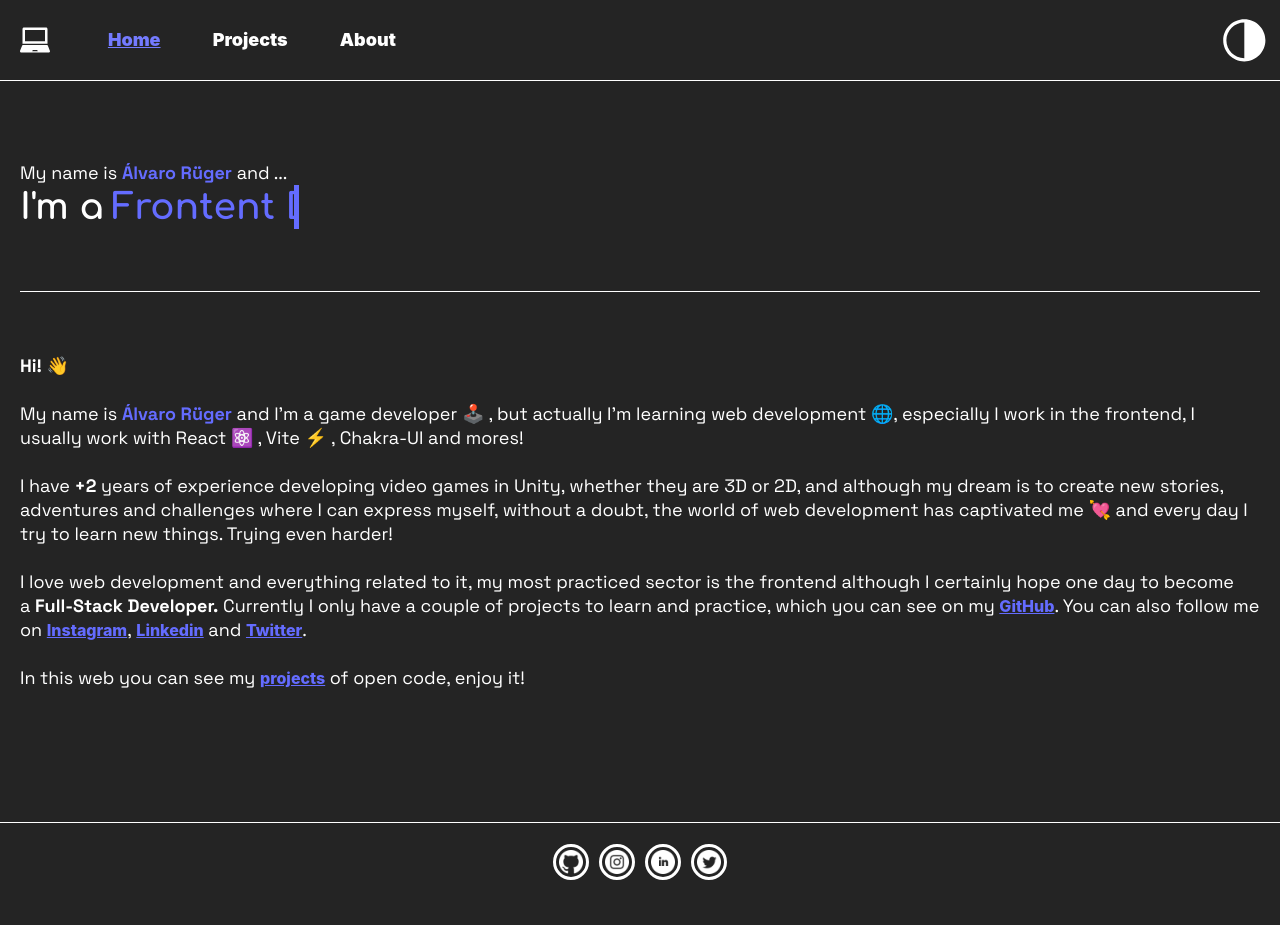
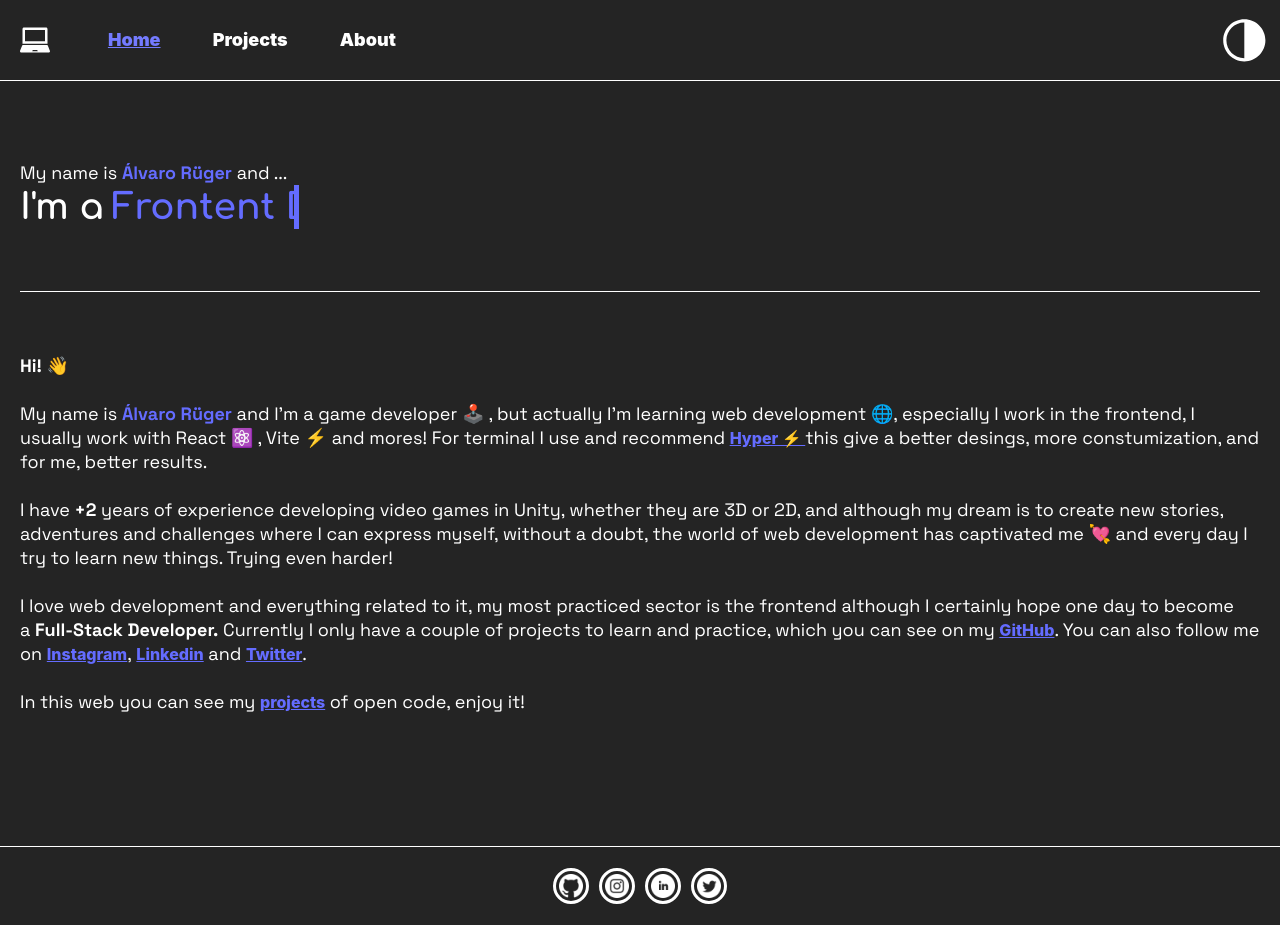
Before and after one commit to arugerdev/aruger.dev, a React (Vite) app: page / in a window 1280 px wide. Before the commit the page ends 901 px from the top, so only its background shows below. Built offline with nearby package versions, Linux system fonts and the light colour scheme.

Commit message:
Change Home Information

```diff
--- a/src/pages/Index/index.jsx
+++ b/src/pages/Index/index.jsx
@@ -52,7 +52,7 @@ export default function Index() {
                 <br />
                 <span className="normal text">My name is </span>
                 <span className="bold colored text">Álvaro Rüger </span>
-                <span className="normal text">and I'm a game  developer 🕹️ , but actually I'm learning web development 🌐, especially I work in the frontend, I usually work with React ⚛️ , Vite ⚡ , Chakra-UI and mores! </span>
+                <span className="normal text">and I'm a game  developer 🕹️ , but actually I'm learning web development 🌐, especially I work in the frontend, I usually work with React ⚛️ , Vite ⚡ and mores! For terminal I use and recommend</span> <a className='bold link' target='_blank' rel='noreferrer' href="https://hyper.is/">  Hyper ⚡ </a> <span className="normal text">this give a better desings, more constumization, and for me, better results.</span>
                 <br />
                 <br />
                 <span className='normal text'>
```
